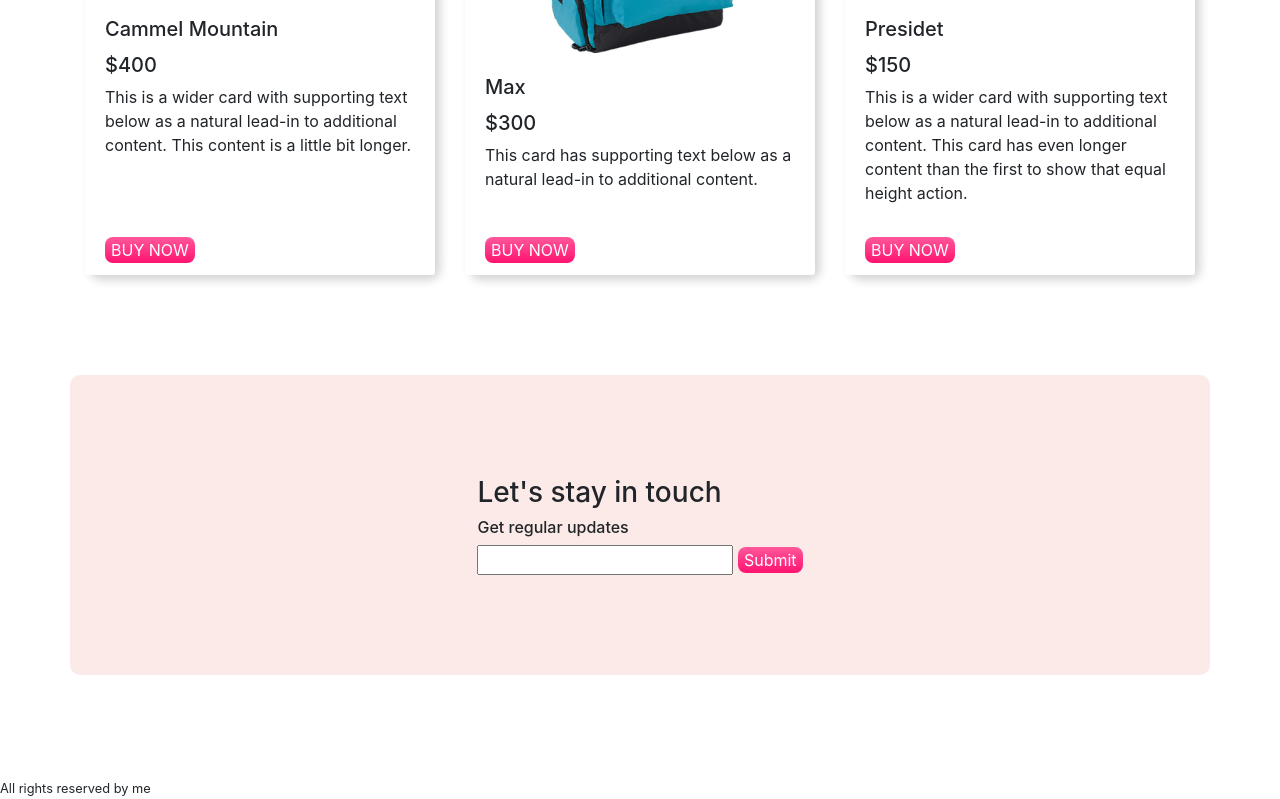
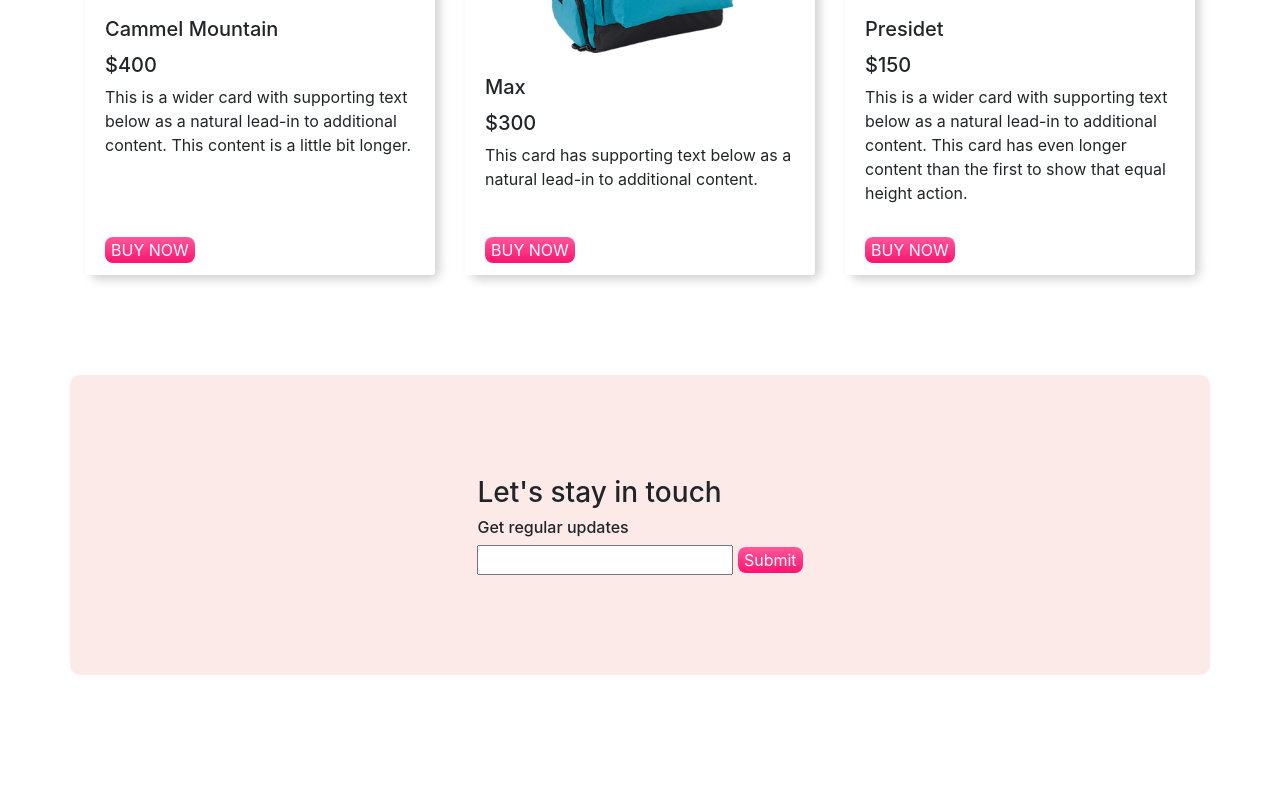
Before and after one commit to debojit-basak/e-commerce-practice, a plain HTML site: page panda-commerce/index.html in a window 1280 px wide. Shown: the part 1837-2636 px from the top of the page. After the commit the page ends 2612 px from the top, so only its background shows below. Drawn offline with nearby package versions, Linux system fonts and the light colour scheme.

Commit message:
still problem

```diff
--- a/panda-commerce/index.html
+++ b/panda-commerce/index.html
@@ -229,11 +229,6 @@
     </div>
 
 
-    <footer>
-        <small>
-            All rights reserved by me
-        </small>
-    </footer>
 
 
 
```
